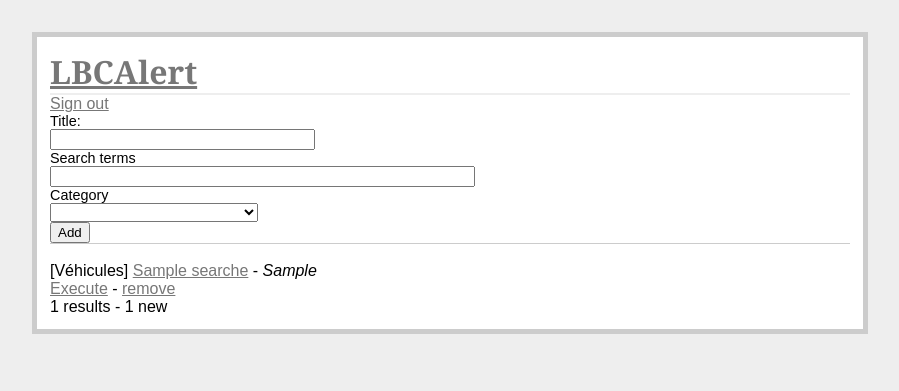
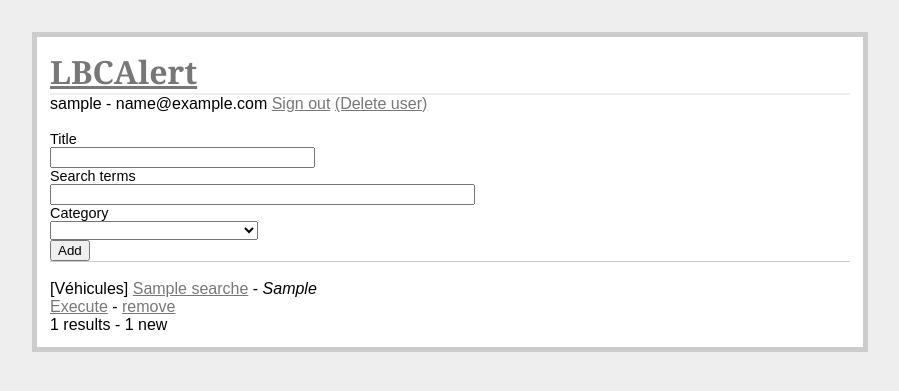
Before and after one commit to bbrangeo/lbcalert, a Flask app: page / in a window 1280 px wide. Shown: the top 391 px of the page, without its empty margins (190-1089 px from the left). Run offline with Flask 2, Linux system fonts and the light colour scheme; a user stored in the database is signed in; tables that the repository leaves empty hold one stand-in row (values such as "Sample post").

Commit message:
some html

```diff
--- a/router.py
+++ b/router.py
@@ -79,6 +79,15 @@ def register():
     flash('User successfully registered')
     return redirect(url_for('login'))
 
+@app.route('/deregister' , methods=['GET'])
+@login_required
+def deregister():
+    db.session.delete(current_user)
+    db.session.commit()
+    flash('User successfully deregistered')
+    return redirect(url_for('login'))
+
+
 @app.route('/login',methods=['GET','POST'])
 def login():
     if request.method == 'GET':
--- a/templates/layout.html
+++ b/templates/layout.html
@@ -4,12 +4,17 @@
 <div class=page>
   <a href="/"><h1>LBCAlert</h1></a>
   {% if current_user.is_authenticated %}
+    {{current_user.username}} -
+    {{current_user.email}}
     <a href="/logout">Sign out</a>
+    <a href="/deregister">(Delete user)</a>
   {% else %}
     <a href="/register">Sign up</a>
   {% endif %}
+  <br>
   {% for message in get_flashed_messages() %}
     <div class=flash>{{ message }}</div>
   {% endfor %}
+  <br>
   {% block body %}{% endblock %}
 </div>
--- a/templates/show_searches.html
+++ b/templates/show_searches.html
@@ -1,7 +1,7 @@
 {% extends "layout.html" %}
 {% block body %}
     <form action="{{ url_for('add_search') }}" method=post class="add-search">
-    Title:<br>
+    Title<br>
     <input type=text size=30 name=title>
     <br>
     Search terms<br>
```
